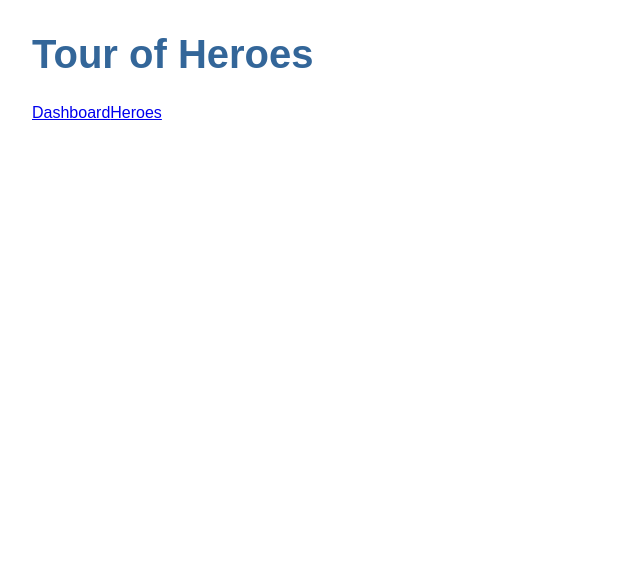
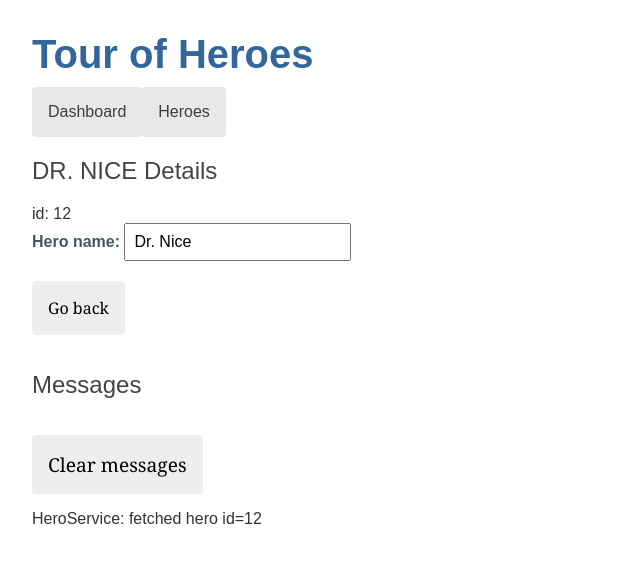
Before and after one commit to Shadypio/angular-tour-of-heroes, an Angular app: page /detail/12 in a window 1280 px wide. Shown: the top 562 px of the page, without its empty margins (0-640 px from the left). Built offline with nearby package versions, Linux system fonts and the light colour scheme.

Commit message:
Adjusted style

```diff
--- a/src/app/app.component.css
+++ b/src/app/app.component.css
@@ -0,0 +1,21 @@
+/* AppComponent's private CSS styles */
+h1 {
+  margin-bottom: 0;
+}
+nav a {
+  padding: 1rem;
+  text-decoration: none;
+  margin-top: 10px;
+  display: inline-block;
+  background-color: #e8e8e8;
+  color: #3d3d3d;
+  border-radius: 4px;
+}
+
+nav a:hover {
+  color: white;
+  background-color: #42545C;
+}
+nav a:active {
+  background-color: black;
+}
--- a/src/app/components/hero-detail/hero-detail.component.css
+++ b/src/app/components/hero-detail/hero-detail.component.css
@@ -0,0 +1,24 @@
+/* HeroDetailComponent's private CSS styles */
+label {
+  color: #435960;
+  font-weight: bold;
+}
+input {
+  font-size: 1em;
+  padding: .5rem;
+}
+button {
+  margin-top: 20px;
+  background-color: #eee;
+  padding: 1rem;
+  border-radius: 4px;
+  font-size: 1rem;
+}
+button:hover {
+  background-color: #cfd8dc;
+}
+button:disabled {
+  background-color: #eee;
+  color: #ccc;
+  cursor: auto;
+}
--- a/src/app/components/hero-detail/hero-detail.component.html
+++ b/src/app/components/hero-detail/hero-detail.component.html
@@ -7,4 +7,8 @@
     <input id="hero-name" [(ngModel)]="hero.name" placeholder="name">
   </div>
 
+
+
 </div>
+
+<button type="button" (click)="goBack()">Go back</button>
--- a/src/app/components/hero-detail/hero-detail.component.ts
+++ b/src/app/components/hero-detail/hero-detail.component.ts
@@ -1,6 +1,9 @@
 import { Component, OnInit, Input } from '@angular/core';
 import { Hero } from 'src/app/hero';
+import { ActivatedRoute } from '@angular/router';
+import { Location } from '@angular/common';
 
+import { HeroService } from 'src/app/services/hero.service';
 @Component({
   selector: 'app-hero-detail',
   templateUrl: './hero-detail.component.html',
@@ -10,9 +13,22 @@
 
   @Input() hero?: Hero;
 
-  constructor() { }
+  constructor(private route: ActivatedRoute,
+              private heroService: HeroService,
+              private location: Location) { }
 
   ngOnInit(): void {
+  this.getHero();
+  }
+
+  getHero(): void {
+    const id = Number(this.route.snapshot.paramMap.get('id'));
+    this.heroService.getHero(id)
+      .subscribe(hero => this.hero = hero);
+  }
+
+  goBack(): void {
+    this.location.back();
   }
 
 }
--- a/src/app/components/heroes/heroes.component.css
+++ b/src/app/components/heroes/heroes.component.css
@@ -1,66 +1,50 @@
-/* HeroesComponent's private CSS styles */
-.heroes {
-  margin: 0 0 2em 0;
-  list-style-type: none;
-  padding: 0;
-  width: 15em;
+/* DashboardComponent's private CSS styles */
+
+h2 {
+  text-align: center;
 }
 
-.heroes li {
+.heroes-menu {
+  padding: 0;
+  margin: auto;
+  max-width: 1000px;
+
+  /* flexbox */
   display: flex;
+  flex-direction: row;
+  flex-wrap: wrap;
+  justify-content: space-around;
+  align-content: flex-start;
+  align-items: flex-start;
 }
 
-.heroes button {
-  flex: 1;
-  cursor: pointer;
-  position: relative;
-  left: 0;
-  background-color: #EEE;
-  margin: .5em;
-  padding: 0;
-  border-radius: 4px;
-  display: flex;
-  align-items: stretch;
-  height: 1.8em;
+a {
+  background-color: #3f525c;
+  border-radius: 2px;
+  padding: 1rem;
+  font-size: 1.2rem;
+  text-decoration: none;
+  display: inline-block;
+  color: #fff;
+  text-align: center;
+  width: 100%;
+  min-width: 70px;
+  margin: .5rem auto;
+  box-sizing: border-box;
+
+  /* flexbox */
+  order: 0;
+  flex: 0 1 auto;
+  align-self: auto;
 }
 
-.heroes button:hover {
-  color: #2c3a41;
-  background-color: #e6e6e6;
-  left: .1em;
+@media (min-width: 600px) {
+  a {
+    width: 18%;
+    box-sizing: content-box;
+  }
 }
 
-.heroes button:active {
-  background-color: #525252;
-  color: #fafafa;
+a:hover {
+  background-color: #000;
 }
-
-.heroes button.selected {
-  background-color: black;
-  color: white;
-}
-
-.heroes button.selected:hover {
-  background-color: #505050;
-  color: white;
-}
-
-.heroes button.selected:active {
-  background-color: black;
-  color: white;
-}
-
-.heroes .badge {
-  display: inline-block;
-  font-size: small;
-  color: white;
-  padding: 0.8em 0.7em 0 0.7em;
-  background-color: #405061;
-  line-height: 1em;
-  margin-right: .8em;
-  border-radius: 4px 0 0 4px;
-}
-
-.heroes .name {
-  align-self: center;
-}
--- a/src/app/services/hero.service.ts
+++ b/src/app/services/hero.service.ts
@@ -16,4 +16,13 @@
     this.messageService.add('HeroService: fetched heroes');
     return heroes;
   }
+
+  getHero(id: number): Observable<Hero> {
+    // For now, assume that a hero with the specified `id` always exists.
+    // Error handling will be added in the next step of the tutorial.
+    const hero = HEROES.find(h => h.id === id)!;
+    this.messageService.add(`HeroService: fetched hero id=${id}`);
+    return of(hero);
+  }
+
 }
```
